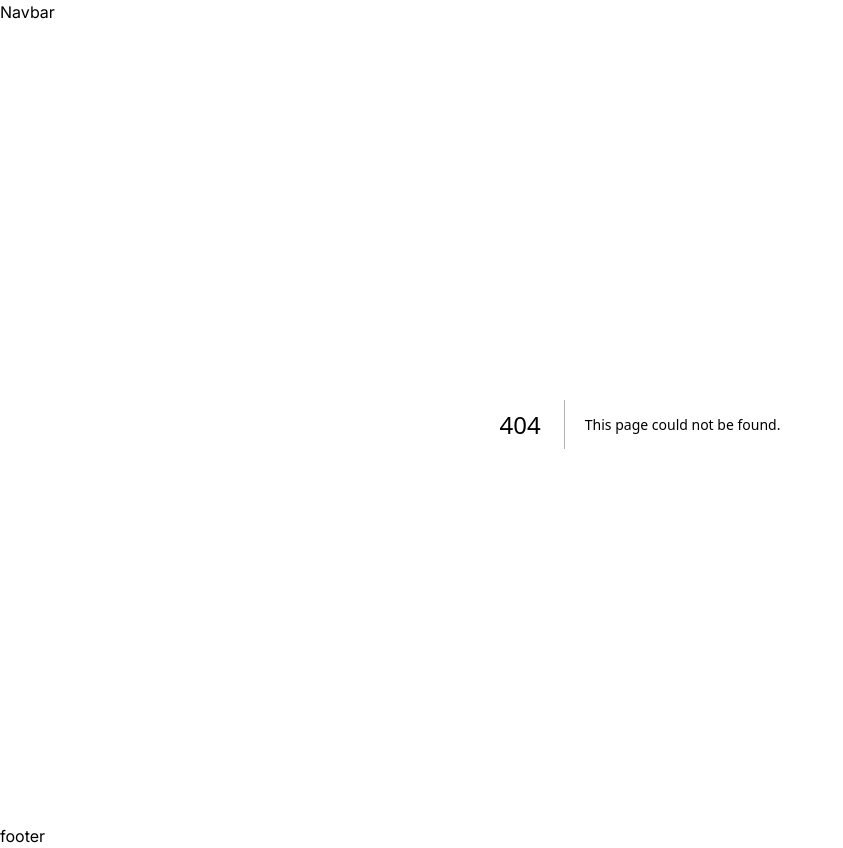
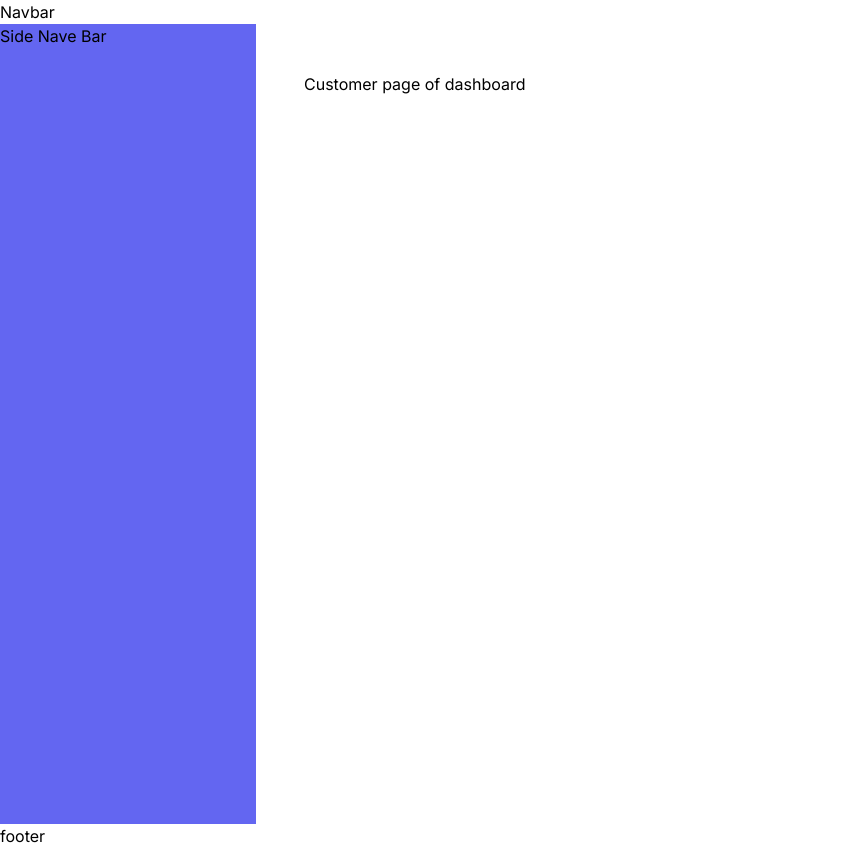
Before and after one commit to ejosborn/nextjsdashboard, a Next.js app: page /dashboard/customers in a window 1280 px wide. Before the commit this address had no page. Shown: the whole page, without its empty margins (0-843 px from the left). Built offline with nearby package versions, Linux system fonts and the light colour scheme.

Commit message:
added routing for dashboard and customer and invoices in dashboard

```diff
--- /dev/null
+++ b/app/dashboard/customers/page.tsx
@@ -0,0 +1,7 @@
+import React from 'react';
+
+const Customer = () => {
+	return <div>Customer page of dashboard</div>;
+};
+
+export default Customer;
--- /dev/null
+++ b/app/dashboard/invoices/page.tsx
@@ -0,0 +1,7 @@
+import React from 'react';
+
+const Invoices = () => {
+	return <div>Invoices page of dashboard</div>;
+};
+
+export default Invoices;
--- /dev/null
+++ b/app/dashboard/layout.tsx
@@ -0,0 +1,21 @@
+//dashboard layout
+import React from 'react';
+
+const layout = ({
+	children
+}: {
+	children: React.ReactNode;
+}) => {
+	return (
+		<div className='h-screen flex flex-col md:flex-row md: overflow-hidden'>
+			<div className='w-full flex-none md:w-64 bg-indigo-500'>
+				Side Nave Bar
+			</div>
+			<div className='flex-grow p-6 md:overflow-y-auto md:p-12'>
+				{children}
+			</div>
+		</div>
+	);
+};
+
+export default layout;
--- /dev/null
+++ b/app/dashboard/page.tsx
@@ -0,0 +1,7 @@
+import React from 'react';
+
+export const Dashboard = () => {
+	return <div>Dashboard page</div>;
+};
+
+export default Dashboard;
--- a/app/page.tsx
+++ b/app/page.tsx
@@ -1,13 +1,14 @@
 import { ArrowRightCircleIcon } from '@heroicons/react/16/solid';
 import Image from 'next/image';
 import Link from 'next/link';
+import Logo from './ui/logo';
 
 export default function Home() {
 	return (
 		<main>
 			{/* logo */}
 			<div className='h-20 flex shrink-0 items-end rounded-lg bg-indigo-500 p-4 md:h-52'>
-				Logo
+				<Logo />
 			</div>
 
 			{/* Welcome Screen */}
@@ -37,14 +38,14 @@ export default function Home() {
 				md:px-28 md:py-12'
 				>
 					{/* image */}
-					{/* Shows image for medium and large devices
+					{/* Shows image for Laptop/Desktop
 					<Image
 					src="src"
 					alt= "hero image"
 					width={1000}
 					height={760}
 					className="hidden md:block"	*/}
-					{/* Shows image for small devices
+					{/* Shows image for mobile devices
 					<Image
 					src="src"
 					alt= "hero image"
```
